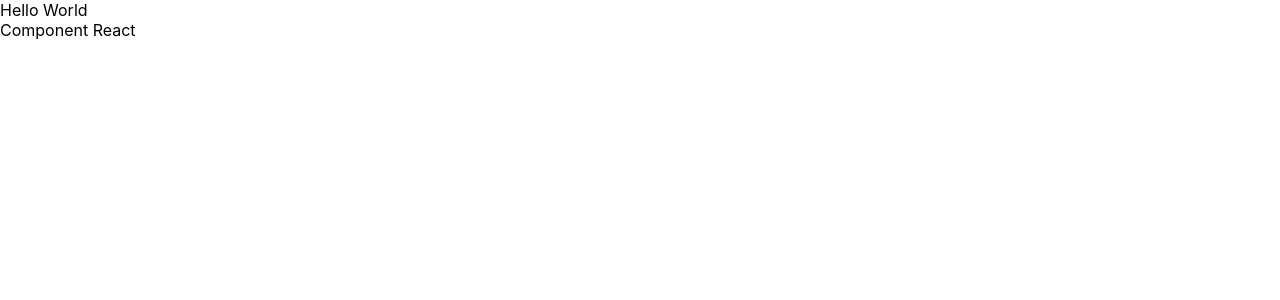
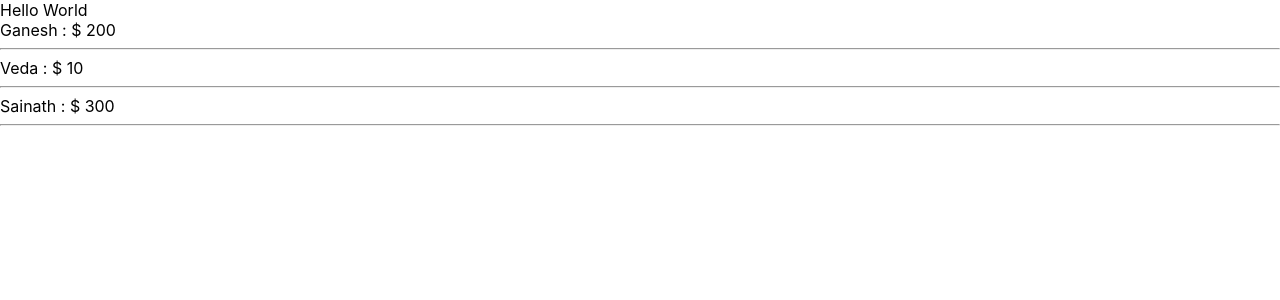
Before and after one commit to asilganesh/React-Js-Learning, a React (Create React App) app: page / in a window 1280 px wide. Shown: the top 300 px of the page. Built offline with nearby package versions, Linux system fonts and the light colour scheme.

Commit message:
done few changes

```diff
--- a/src/App.js
+++ b/src/App.js
@@ -1,17 +1,22 @@
 
-const MyComponent = () => {
+const MyComponent = ({name, classnamefordiv, income =10}) => {
   return (
-
-    <div>
-      Component React
+    <>
+    <div className={classnamefordiv}>
+      {name} : $ {income}
     </div>
+    <hr/>
+    </>
   )
 }
 
 function App() {
   return (
     <div className="App">
-     Hello World <MyComponent />
+     Hello World
+     <MyComponent name="Ganesh" classnamefordiv="div1"  income={200}/>
+     <MyComponent name="Veda" classnamefordiv="div2"  />
+     <MyComponent name="Sainath" classnamefordiv="div3" income={300} />
     </div>
   );
 }
```
